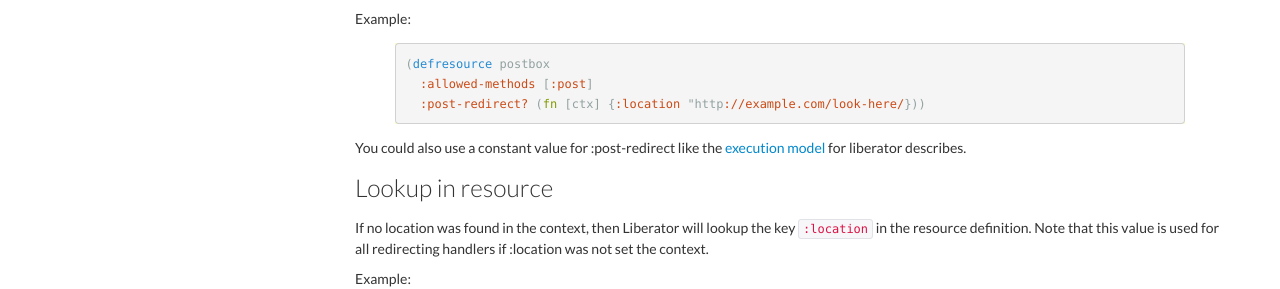
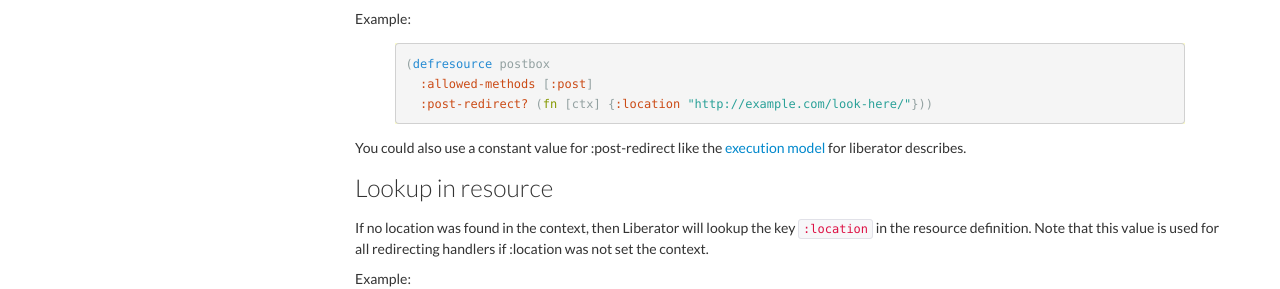
Before and after one commit to clojure-liberator/liberator, a Jekyll site: the page built from doc/handlers.md, in a window 1280 px wide and 900 px high, scrolled down 646 px. Shown: the part 482-771 px from the top of the window. Built offline with Jekyll 4.4.1, drawn with Linux system fonts in a browser that asks for light colours; nearby versions of some CDN libraries.

```diff
--- a/doc/handlers.md
+++ b/doc/handlers.md
@@ -64,7 +64,7 @@ Example:
 {% highlight clojure %}
 (defresource postbox
   :allowed-methods [:post]
-  :post-redirect? (fn [ctx] {:location "http://example.com/look-here/}))
+  :post-redirect? (fn [ctx] {:location "http://example.com/look-here/"}))
 {% endhighlight %}
 
 You could also use a constant value for :post-redirect like the
```
